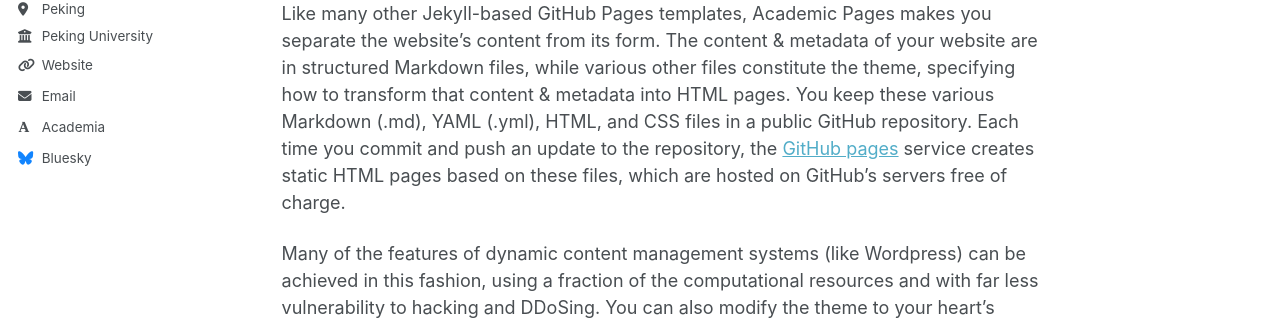
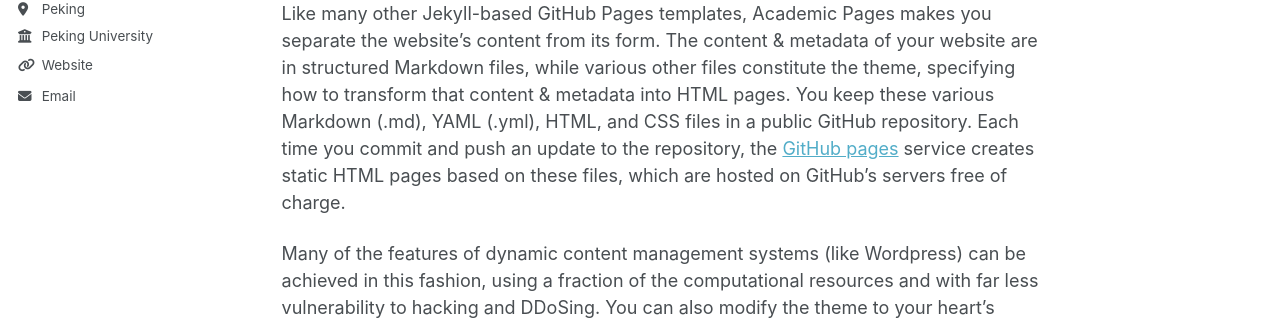
Before and after one commit to Sebastian-shiliyu/Sebastian-shiliyu.github.io, a Jekyll site: the page built from _pages/about.md, in a window 1280 px wide. Shown: the part 367-687 px from the top of the page. Built offline with Jekyll 4.4.1, drawn with Linux system fonts in a browser that asks for light colours; some web fonts are replaced; a script that is not in the unit is left out.

Commit message:
Update _config.yml

```diff
--- a/_config.yml
+++ b/_config.yml
@@ -33,7 +33,7 @@ author:
   email            : "1964889015@qq.com"
 
   # Academic websites
-  academia         : "Peking University"
+  academia         : #"Peking University"
   arxiv            : # URL - Update with the correct link to your profile
   googlescholar    : #"https://scholar.google.com/citations?user=PS_CX0AAAAAJ"
   inspire-hep      : # URL
@@ -54,7 +54,7 @@ author:
 
   # Social media
   artstation       : # Username
-  bluesky          : "bsky.app" # Replace this with you Bluesky username
+  bluesky          : #"bsky.app" # Replace this with you Bluesky username
   facebook         : # Username
   flickr           : # Username
   foursquare       : # Username
```
